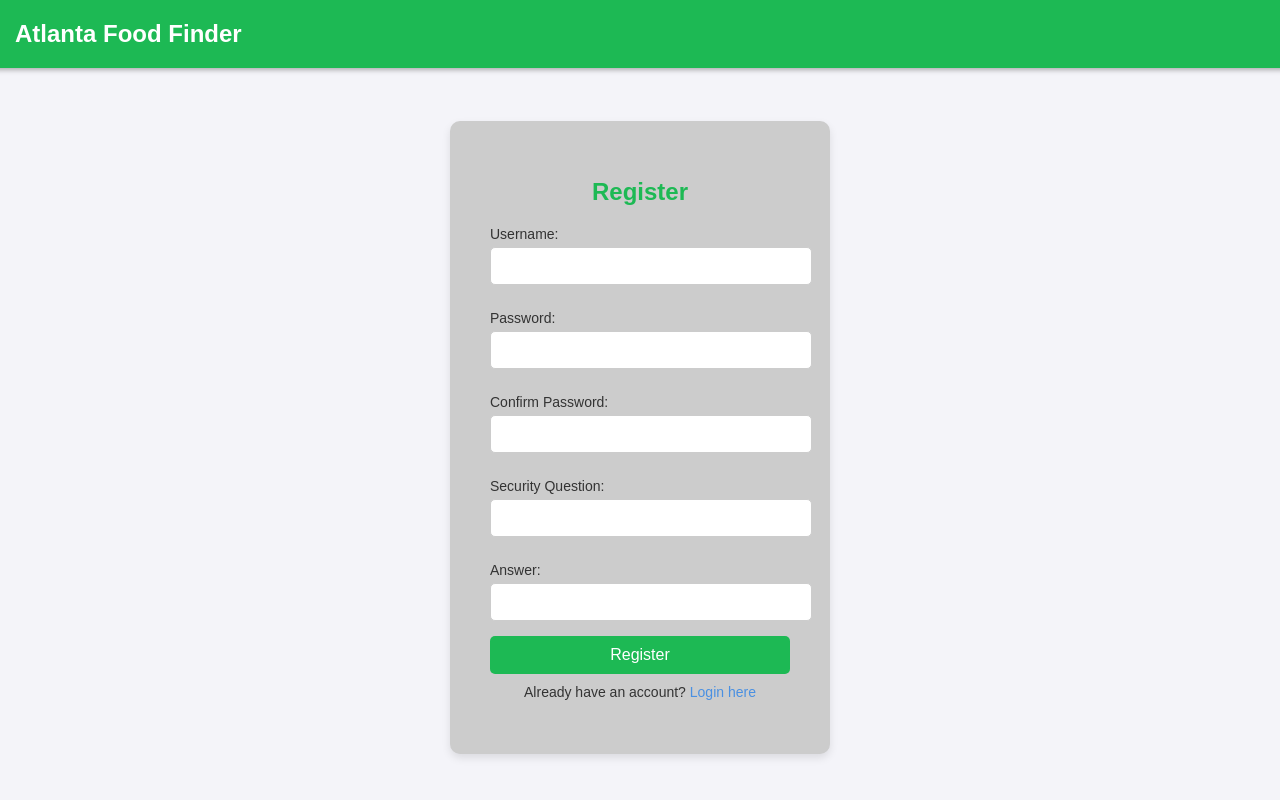
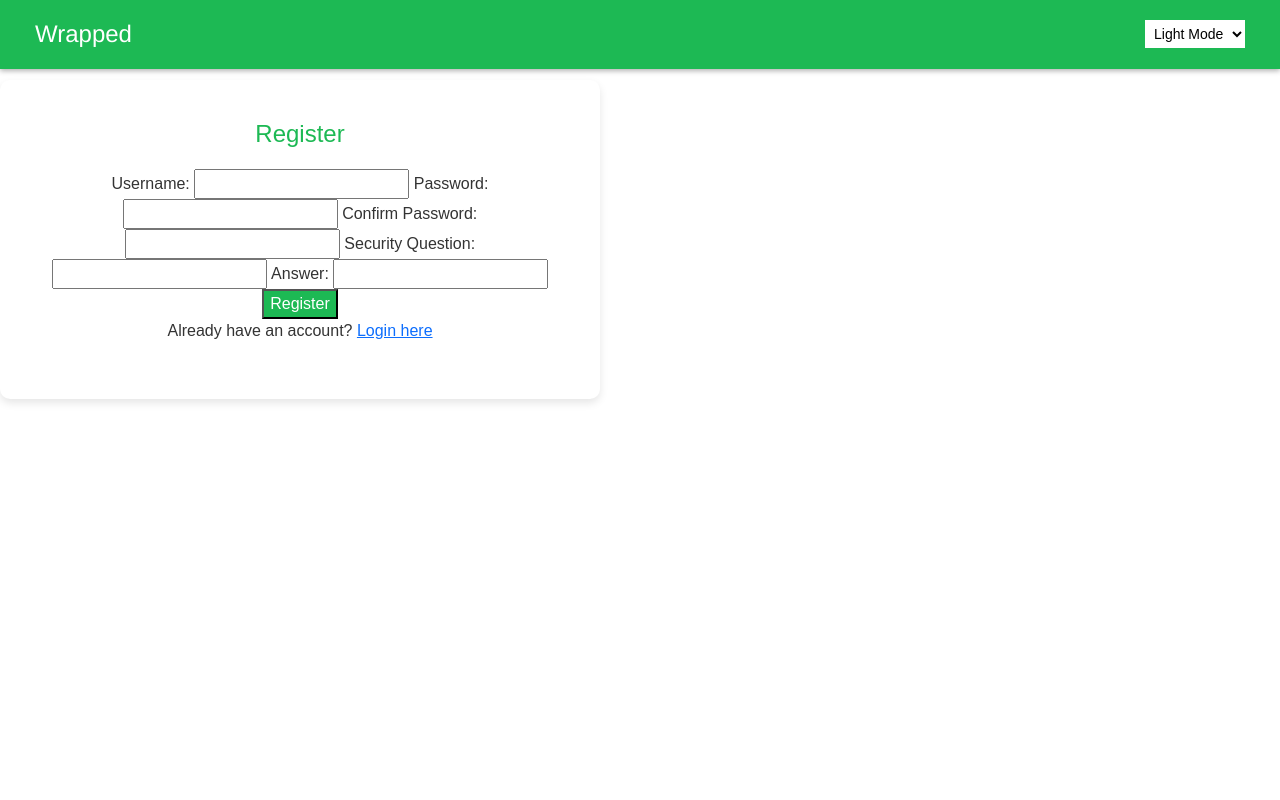
Before and after one commit to anushak016/SpotifyWrapped, a Django app: page /auth/register/ in a window 1280 px wide. Run offline with Django 5.2, Linux system fonts and the light colour scheme; some libraries are stand-ins or nearby versions.

Commit message:
Almost done with the dark mode functionality, just need to make it look a little bit better.

```diff
--- a/authentication/models.py
+++ b/authentication/models.py
@@ -1,8 +1,6 @@
 from django.db import models
 from django.contrib.auth.models import User
 
-
-# Create your models here.
 class Profile(models.Model):
     user = models.OneToOneField(User, on_delete=models.CASCADE)
     security_question = models.CharField(max_length=255)
--- /dev/null
+++ b/authentication/templates/base.html
@@ -0,0 +1,145 @@
+<!-- templates/base.html -->
+<!DOCTYPE html>
+<html lang="en">
+<head>
+    <meta charset="UTF-8">
+    <meta name="viewport" content="width=device-width, initial-scale=1.0">
+    <title>{% block title %}My Website{% endblock %}</title>
+
+    <!-- Bootstrap CSS -->
+    <link href="https://cdn.jsdelivr.net/npm/bootstrap@5.3.0/dist/css/bootstrap.min.css" rel="stylesheet">
+
+    <style>
+        /* Top banner styling */
+        #top-banner {
+            background-color: #1DB954;
+            color: white;
+            padding: 20px;
+            position: fixed;
+            display: flex;
+            justify-content: space-between;
+            align-items: center;
+            top: 0;
+            width: 100%;
+            box-shadow: 0 2px 5px rgba(0, 0, 0, 0.3);
+            z-index: 1000;
+        }
+
+        #top-banner h1 {
+            margin: 0;
+            margin-left: 15px;
+            font-size: 1.5em;
+            font-family: 'Helvetica Neue', sans-serif;
+            color: #FFFFFF;
+        }
+
+        /* Dark and Light Mode Styling */
+        body {
+            font-family: Arial, sans-serif;
+            margin: 0;
+            padding: 0;
+            background-color: #fff;
+            color: #333;
+            transition: background-color 0.3s, color 0.3s;
+        }
+
+        .dark-mode {
+            background-color: #121212;
+            color: #fff;
+        }
+
+        /* Custom Container styling */
+        .custom-container {
+            margin-top: 80px; /* Space for fixed top banner */
+            text-align: center;
+            background-color: #fff;
+            border-radius: 10px;
+            box-shadow: 0 4px 8px rgba(0, 0, 0, 0.1);
+            padding: 40px;
+            width: 100%;
+            max-width: 600px; /* Increased width for wider forms */
+            transition: background-color 0.3s;
+        }
+
+        .dark-mode .custom-container {
+            background-color: #333;
+        }
+
+        h1 {
+            margin-bottom: 20px;
+            font-size: 24px;
+            color: #1DB954;
+        }
+
+        /* Button styling */
+        .btn-custom {
+            background-color: #1DB954;
+            color: #fff;
+            transition: background-color 0.3s ease;
+        }
+
+        .btn-custom:hover {
+            background-color: #073625;
+        }
+
+        /* Dropdown Styling */
+        #theme-selector {
+            background-color: white;
+            border: none;
+            padding: 5px;
+            font-size: 14px;
+            margin-right: 15px;
+        }
+    </style>
+
+    <!-- Block for page-specific extra styles -->
+    {% block extra_styles %}{% endblock %}
+</head>
+<body>
+    <!-- Top Banner -->
+    <header id="top-banner">
+        <h1>Wrapped</h1>
+
+        <!-- Dark Mode Dropdown -->
+        <select id="theme-selector" onchange="changeTheme(this.value)">
+            <option value="light">Light Mode</option>
+            <option value="dark">Dark Mode</option>
+        </select>
+    </header>
+
+    <div class="custom-container">
+        {% block content %}{% endblock %}
+    </div>
+
+    <script>
+        // Function to switch between dark and light mode
+        function changeTheme(theme) {
+            if (theme === "dark") {
+                document.body.classList.add("dark-mode");
+                localStorage.setItem("theme", "dark");
+            } else {
+                document.body.classList.remove("dark-mode");
+                localStorage.setItem("theme", "light");
+            }
+        }
+
+        // Apply the saved theme on page load
+        window.onload = function() {
+            const savedTheme = localStorage.getItem("theme");
+            if (savedTheme === "dark") {
+                document.body.classList.add("dark-mode");
+                document.getElementById("theme-selector").value = "dark";
+            } else {
+                document.body.classList.remove("dark-mode");
+                document.getElementById("theme-selector").value = "light";
+            }
+        };
+    </script>
+
+    <!-- Bootstrap JS and dependencies -->
+    <script src="https://cdn.jsdelivr.net/npm/bootstrap@5.3.0/dist/js/bootstrap.bundle.min.js"></script>
+
+    <!-- Block for page-specific extra scripts -->
+    {% block extra_scripts %}{% endblock %}
+</body>
+</html>
--- a/authentication/templates/register.html
+++ b/authentication/templates/register.html
@@ -1,79 +1,44 @@
-<!DOCTYPE html>
-<html lang="en">
-<head>
-    <meta charset="UTF-8">
-    <meta name="viewport" content="width=device-width, initial-scale=1.0">
-    <title>Register</title>
+<!-- templates/register.html -->
+{% extends "base.html" %}
+
+{% block title %}Register{% endblock %}
+
+{% block extra_styles %}
 <style>
-        /* Top banner styling */
-        #top-banner {
-            background-color: #1DB954;  /* Background color for the banner */
-            color: white;  /* Text color */
-            padding: 20px;  /* Space around the content inside the banner */
-            /*text-align: left;*/
-            position: fixed;  /* Fix the banner at the top */
-            justify-content: space-between;
-            align-items: center;
-            top: 0;  /* Align it to the top of the page */
-            width: 100%;  /* Make it span the full width of the screen */
-            box-shadow: 0 2px 5px rgba(0, 0, 0, 0.3);  /* Add some shadow for a subtle 3D effect */
-        }
-
-        /* Styling for the title inside the banner */
-        #top-banner h1 {
-            margin: 0;  /* Remove default margin from the h1 */
-            margin-left: 15px;
-            text-align: left;
-            font-size: 1.5em;  /* Adjust font size */
-            font-family: 'Helvatica Neue', sans-serif;  /* Set the font */
-            color: #FFFFFF;
-        }
-        body {
-            font-family: Arial, sans-serif;
-            margin: 0;
-            padding: 0;
-            display: flex;
-            justify-content: center;
-            align-items: center;
-            height: 100vh;
-            background-color: #f4f4f9;
-            color: #333;
-        }
-
+    /* Custom styling for register page */
     .container {
-            margin-top: 75px;
-            text-align: center;
-            background-color: #CCCCCC;
+        max-width: 400px;
+        background-color: #fff;
         border-radius: 10px;
         box-shadow: 0 4px 8px rgba(0, 0, 0, 0.1);
         padding: 40px;
-            width: 300px;
     }
 
-        h1 {
+    .container h1 {
+        color: #1DB954;
+        font-size: 24px;
         margin-bottom: 20px;
-            font-size: 24px;
-            color: #1DB954;
     }
 
-        label {
+    .container label {
         display: block;
-            margin: 10px 0 5px;
+        margin-top: 10px;
         font-size: 14px;
         text-align: left;
     }
 
-        input[type="text"],
-        input[type="password"] {
+    .container input[type="text"],
+    .container input[type="password"] {
         width: 100%;
         padding: 10px;
         border: 1px solid #ccc;
         border-radius: 5px;
+        margin-top: 5px;
         margin-bottom: 15px;
         font-size: 14px;
     }
 
-        input[type="submit"] {
+    .container input[type="submit"] {
         width: 100%;
         padding: 10px;
         background-color: #1DB954;
@@ -85,22 +50,8 @@
         font-size: 16px;
     }
 
-        input[type="submit"]:hover {
+    .container input[type="submit"]:hover {
         background-color: #073625;
-        }
-
-        p {
-            margin-top: 10px;
-            font-size: 14px;
-        }
-
-        a {
-            color: #4a90e2;
-            text-decoration: none;
-        }
-
-        a:hover {
-            text-decoration: underline;
     }
 
     ul {
@@ -109,16 +60,13 @@
         text-align: left;
     }
 </style>
-</head>
-    <!-- Top Banner -->
-  <header id="top-banner">
-    <h1>Atlanta Food Finder</h1>
-  </header>
-<body>
-    <div class="container">
+{% endblock %}
+
+{% block content %}
     <h1>Register</h1>
     <form method="POST" action="{% url 'register' %}">
         {% csrf_token %}
+
         <label for="username">Username:</label>
         <input type="text" id="username" name="username" required>
 
@@ -134,12 +82,11 @@
         <label for="security_answer">Answer:</label>
         <input type="text" id="security_answer" name="security_answer" required>
 
-            <input type="submit" value="Register">
+        <input type="submit" value="Register" class="btn-custom">
     </form>
 
     <p>Already have an account? <a href="{% url 'login' %}">Login here</a></p>
 
-        <!-- Optional: Display any error messages if present -->
     {% if messages %}
         <ul>
             {% for message in messages %}
@@ -147,6 +94,4 @@
             {% endfor %}
         </ul>
     {% endif %}
-    </div>
-</body>
-</html>
+{% endblock %}
--- a/authentication/templates/request_username.html
+++ b/authentication/templates/request_username.html
@@ -85,7 +85,7 @@
 </head>
 <body>
 <header id="top-banner">
-    <h1>Atlanta Food Finder</h1>
+    <h1>Wrapped</h1>
   </header>
 
     <div class="container">
--- a/authentication/templates/reset_password_question.html
+++ b/authentication/templates/reset_password_question.html
@@ -106,7 +106,7 @@
 </head>
 <body>
 <header id="top-banner">
-    <h1>Atlanta Food Finder</h1>
+    <h1>Wrapped</h1>
 </header>
 <div class="container">
     <h1>Reset Password</h1>
```
Also changed, not shown: authentication/apps.py (+5 -3 lines), authentication/templates/home.html (+4 -5 lines), authentication/templates/login.html (+43 -50 lines), authentication/views.py (+2 -6 lines), authentication/migrations/0001_initial.py (added), db.sqlite3, 1 other file. Lines whose indentation alone changed are shown as unchanged.
